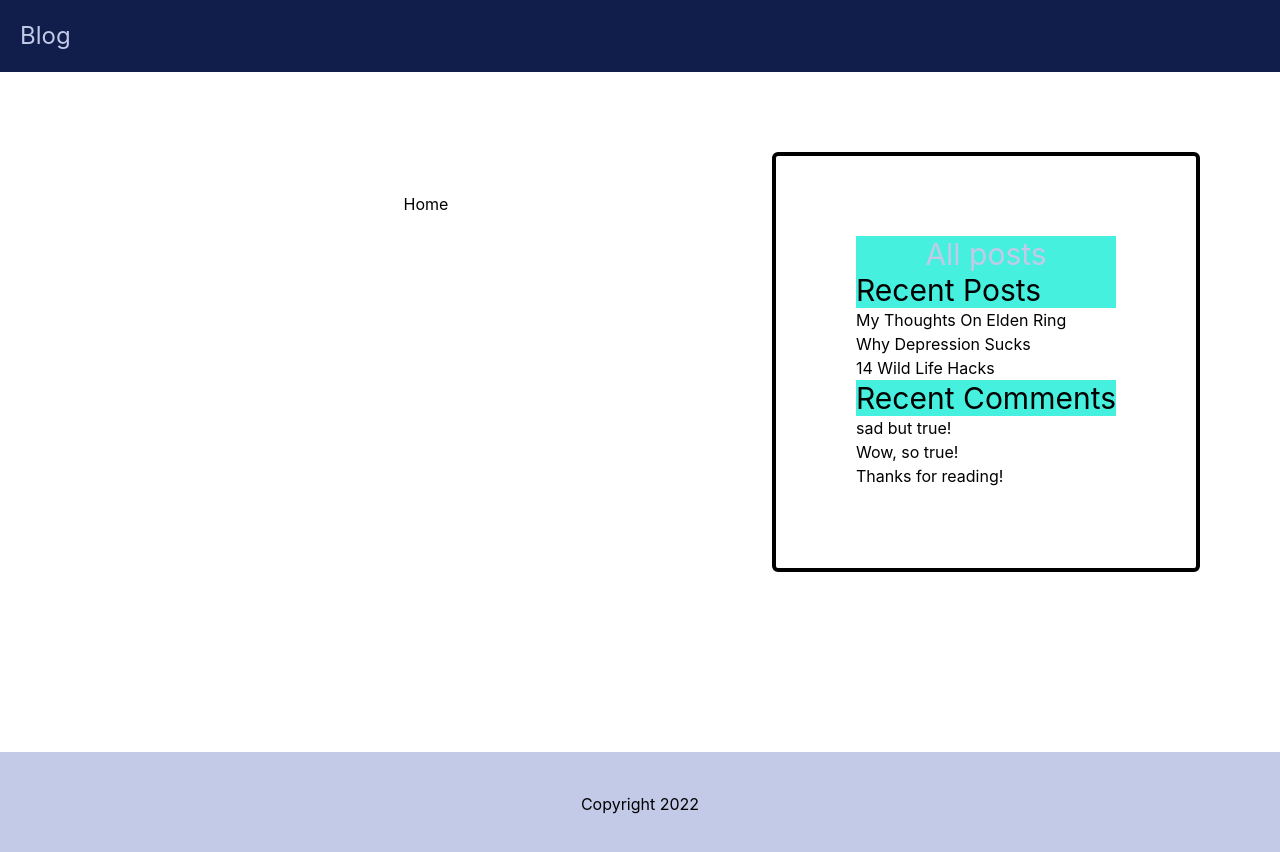
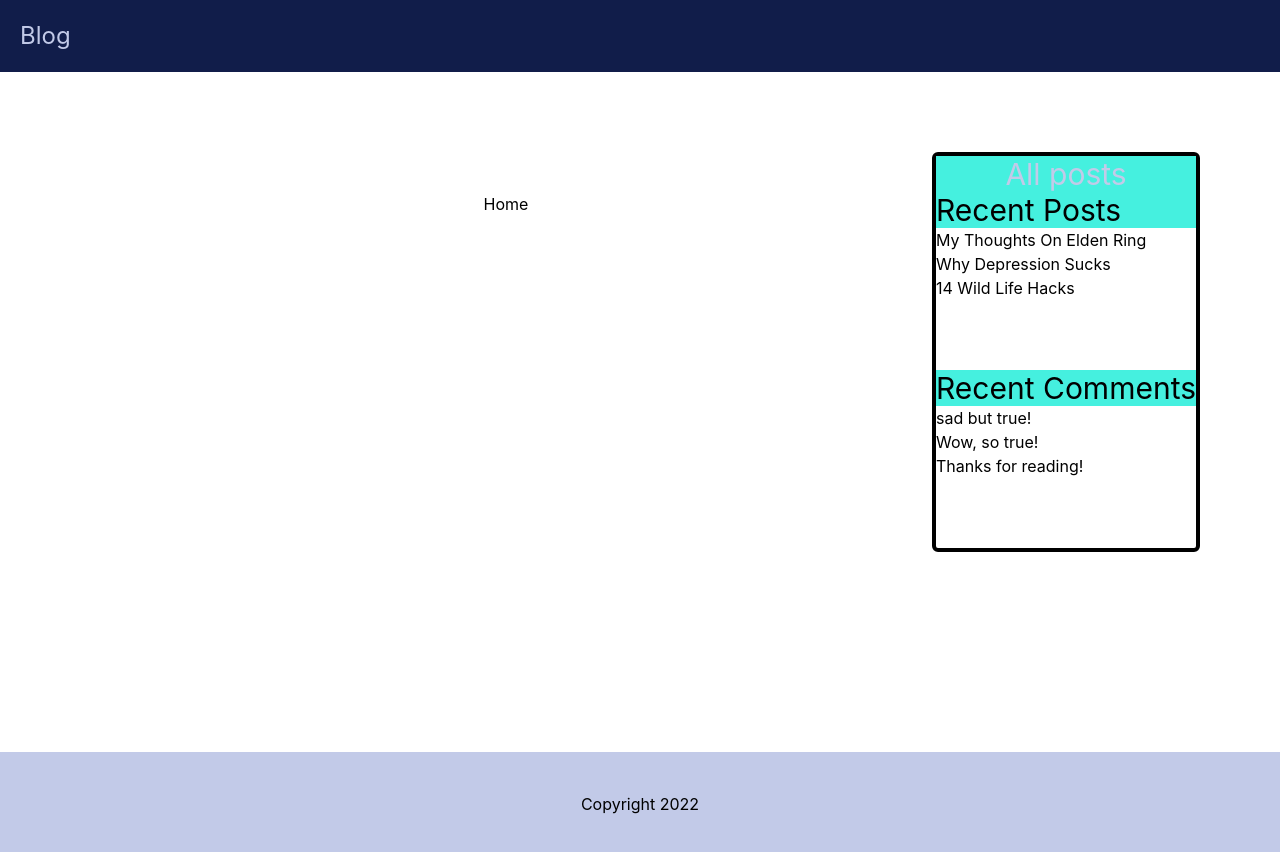
Before and after one commit to DeadpanCakes/BlogFrontEnd, a React (Create React App) app: page / in a window 1280 px wide. Shown: the top 852 px of the page. Built offline with nearby package versions, Linux system fonts and the light colour scheme.

Commit message:
changed some classnames to be more semantic

```diff
--- a/src/components/sidebar/Sidebar.js
+++ b/src/components/sidebar/Sidebar.js
@@ -3,13 +3,13 @@ import { Link } from "react-router-dom";
 import PostList from "../posts/PostList";
 import sampleComments from "../../datasets/comments";
 
-const Sidebar = ({ className }) => {
-  const sidebarStyle =
+const Sidebar = ({ sidebarStyle }) => {
+  const containerStyle =
     "border-dark border-4 rounded-md flex flex-col min-h-[50vh]";
   const titleStyle = "text-3xl bg-highlight";
   const sectionStyle = "flex-1 flex flex-col list-none text-left";
   return (
-    <nav className={className + " " + sidebarStyle}>
+    <nav className={sidebarStyle + " " + containerStyle}>
       <Link to="/posts" className={titleStyle + " bg-darkBG text-darkFont"}>
         All posts
       </Link>
```
